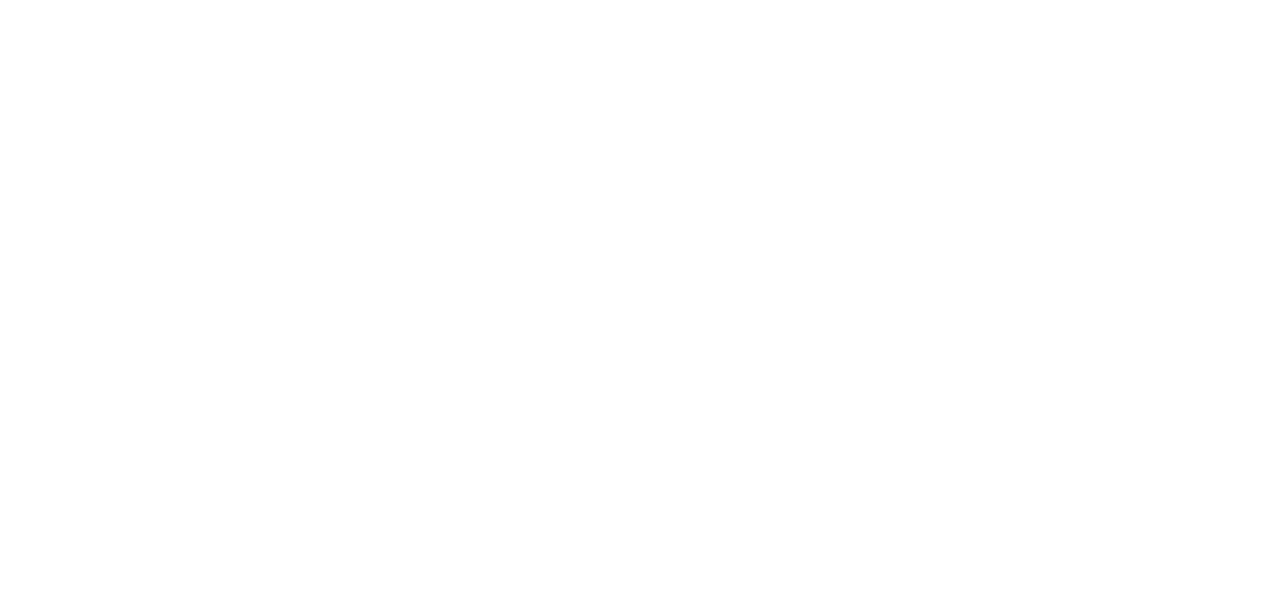
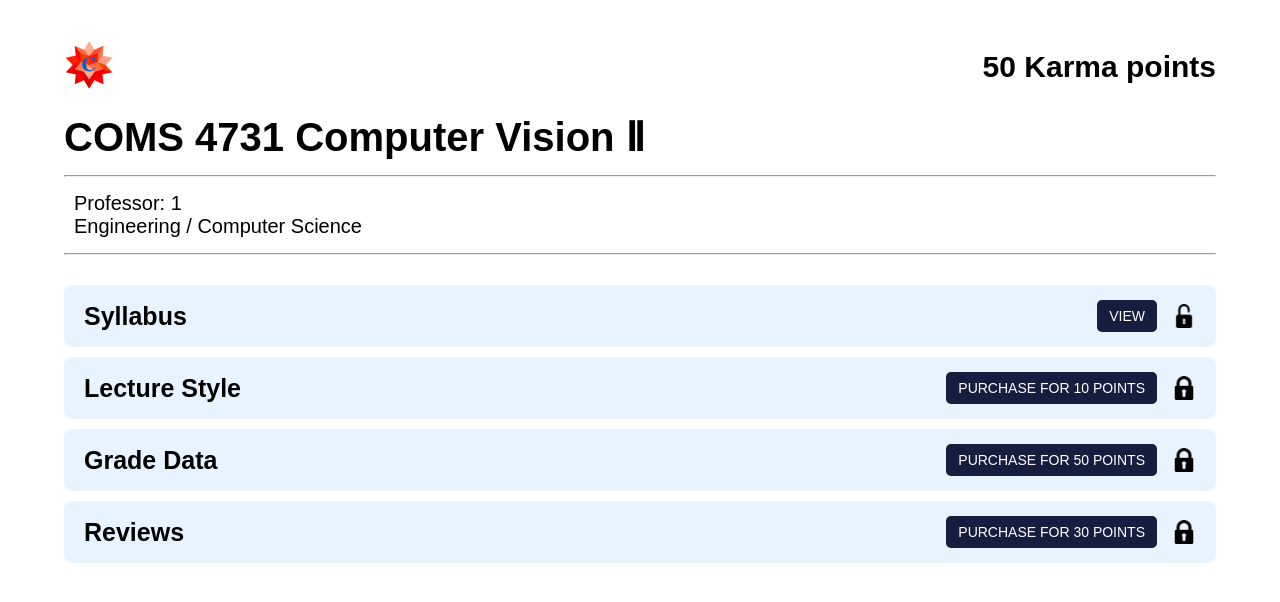
Before and after one commit to Pranav-Sukumar/AlphaCulpa, a React (Create React App) app in the folder alphaculpa/: page /viewclass/1 in a window 1280 px wide. Before the commit this address had no page. Shown: the top 602 px of the page. Built offline with nearby package versions, Linux system fonts and the light colour scheme.

Commit message:
connected class search to fine grain view

```diff
--- a/alphaculpa/src/App.js
+++ b/alphaculpa/src/App.js
@@ -27,7 +27,7 @@ function App() {
       </Routes>
 
       <Routes>
-        <Route path = {"/viewclass"} element = {<ViewInformationClass kp = {karmaPoints} setKP = {setKarmaPoints}/>} />
+        <Route path = {"/viewclass/:prof_name"} element = {<ViewInformationClass kp = {karmaPoints} setKP = {setKarmaPoints}/>} />
       </Routes>
 
 
--- a/alphaculpa/src/ClassSearch.js
+++ b/alphaculpa/src/ClassSearch.js
@@ -27,12 +27,12 @@ function ClassSearch({kp}) {
 
         </div>
         <div class="grid">
-          <ClassSearchTile class_name = "CV 2 Section 1" class_id = "COMS 4731" prof_name = "Carl Vondrik"/>
+          <ClassSearchTile class_name = "CV 2 Section 1" class_id = "COMS 4731" prof_name = "Carl Vondrick"/>
           <ClassSearchTile class_name = "CV 1 Section 1" class_id = "COMS todo" prof_name = "Shree Nayar"/>
           <ClassSearchTile class_name = "Class x" class_id = "COMS todo" prof_name = "Pranav"/>
           <ClassSearchTile class_name = "Class y" class_id = "COMS todo" prof_name = "Pranav"/>
           <ClassSearchTile class_name = "Class z" class_id = "COMS todo" prof_name = "Pranav"/>
-          <ClassSearchTile class_name = "" class_id = "COMS todo" prof_name = "Pranav"/>
+          <ClassSearchTile class_name = "class todo" class_id = "COMS todo" prof_name = "Pranav"/>
 
 
         </div>
--- a/alphaculpa/src/ClassSearchTile.js
+++ b/alphaculpa/src/ClassSearchTile.js
@@ -4,6 +4,7 @@ import { Link } from 'react-router-dom';
 
 
 function ClassSearch({class_name, class_id, prof_name}) {
+  const path = "/viewclass/" + prof_name
   return (
 
     <div class="card">
@@ -11,7 +12,7 @@ function ClassSearch({class_name, class_id, prof_name}) {
         <div class="card-body">
             <p>{class_id}</p>
             <p>Professor {prof_name}</p>
-            <Link to="/viewclass" class="view-btn">View Information</Link>
+            <Link to={path} class="view-btn">View Information</Link>
         </div>
     </div>
 
--- a/alphaculpa/src/ViewInformationClass.js
+++ b/alphaculpa/src/ViewInformationClass.js
@@ -2,8 +2,12 @@ import './App.css';
 import './view_information.css'
 import { Link } from 'react-router-dom';
 import React, { useState } from 'react';
+import { useParams } from 'react-router';
+
 
 function ViewInformationClass({kp, setKP}) {
+  const { prof_name } = useParams();
+  console.log(prof_name)
   const [isExpanded, setIsExpanded] = useState(false);
 
   const toggleExpand = () => {
@@ -22,7 +26,7 @@ function ViewInformationClass({kp, setKP}) {
         <div class="coursename-vi">COMS 4731 Computer Vision Ⅱ</div>
         <hr />
         <div class="subinfo-vi">
-          <div class="profname-vi">Professor: Carl Vondrik</div>
+          <div class="profname-vi">Professor: {prof_name}</div>
           <div class="departmentname-vi">Engineering / Computer Science</div>
         </div>
         <hr />
--- a/alphaculpa/src/view_information.css
+++ b/alphaculpa/src/view_information.css
@@ -56,8 +56,8 @@ hr{
     display: flex;
     justify-content: space-between;
     align-items: center;
-    background-color: #B9D9EB;
-    border: 2px solid #8FBECF;
+    background-color: #E7F3FF;
+    border-radius: 5px;
     border-radius: 8px;
     padding: 15px 20px;
     margin-bottom: 10px;
@@ -127,5 +127,7 @@ height: 24px;
 
 .description-vi{
     margin-bottom: 15px;
+    border: 2px solid black;
+    border-radius: 5px;
 
 }
```
